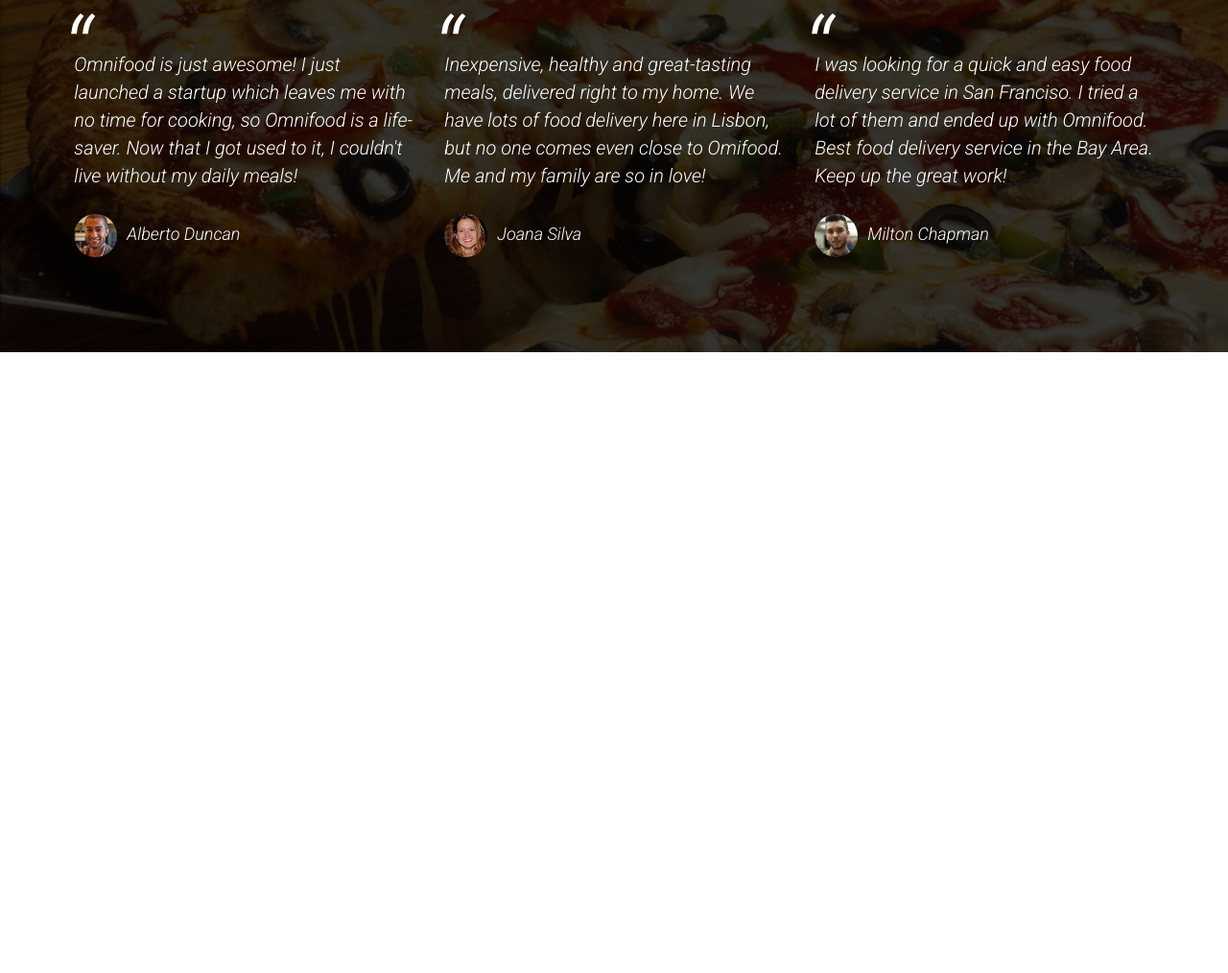
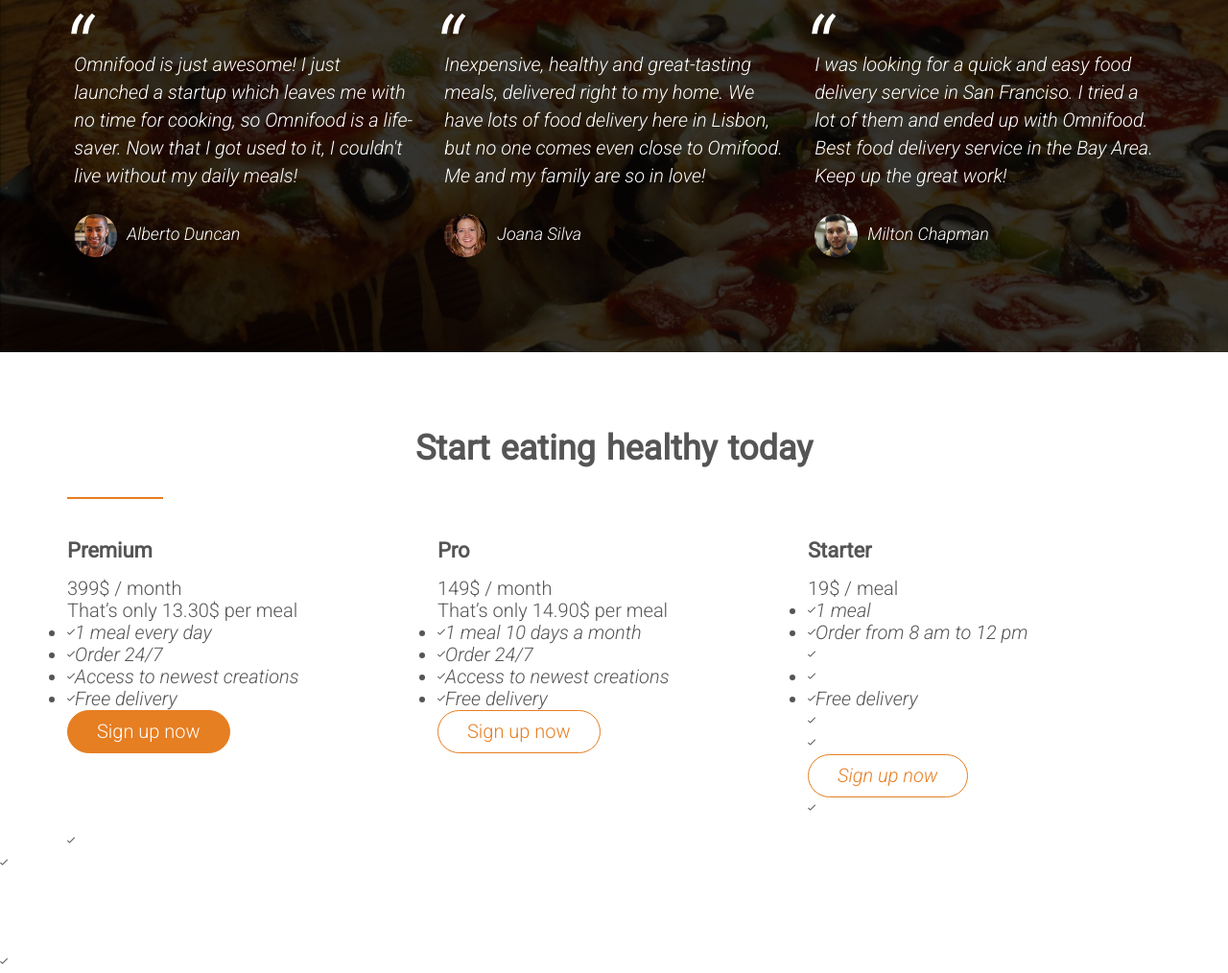
Before and after one commit to gdeluzuriaga/omnifood, a plain HTML site: page index.html in a window 1280 px wide. Shown: the part 3737-4751 px from the top of the page at 96% size. Before the commit the page ends 4104 px from the top, so only its background shows below. Drawn offline with Linux system fonts and the light colour scheme; files whose address does not match are found by name.

Commit message:
created signup , styling next

```diff
--- a/index.html
+++ b/index.html
@@ -238,5 +238,76 @@
                     </div>
                 </div>
             </section>
+
+
+            <section class="section-plans">
+                <div class="row">
+                    <h2>Start eating healthy today</h2>
+                </div>
+                <div class="row">
+                    <div class="col span-1-of-3">
+                        <div class="plan-box">
+                            <div>
+                                <h3>Premium</h3>
+                                <p class="plan-price">399$ / month</p>
+                                <p class="plan-price-meal">That’s only 13.30$ per meal</p>
+                            </div>
+                            <div>
+                            <ul>
+                            <li><i class="ion-ios-checkmark-empty">1 meal every day</i>
+                            <li><i class="ion-ios-checkmark-empty">Order 24/7</i>
+                            <li><i class="ion-ios-checkmark-empty">Access to newest creations</i>
+                            <li><i class="ion-ios-checkmark-empty">Free delivery</i>
+                            </ul>
+                            </div>
+                            <div>
+                                <a href="#" class="btn btn-full">Sign up now</a>
+                            </div>
+                        </div>
+                    </div>
+                    <div class="col span-1-of-3">
+                            <div class="plan-box">
+                                <div>
+                                    <h3>Pro</h3>
+                                    <p class="plan-price">149$ / month</p>
+                                    <p class="plan-price-meal">That’s only 14.90$ per meal</p>
+                                </div>
+                                <div>
+                                <ul>
+                                <li><i class="ion-ios-checkmark-empty">1 meal 10 days a month</i>
+                                <li><i class="ion-ios-checkmark-empty">Order 24/7</i>
+                                <li><i class="ion-ios-checkmark-empty">Access to newest creations</i>
+                                <li><i class="ion-ios-checkmark-empty">Free delivery</i>
+                                </ul>
+                                </div>
+                                <div>
+                                    <a href="#" class="btn btn-ghost">Sign up now</a>
+                                </div>
+                            </div>
+                        </div>
+                        <div class="col span-1-of-3">
+                                <div class="plan-box">
+                                    <div>
+                                        <h3>Starter</h3>
+                                        <p class="plan-price">19$ / meal</p>
+                                        <p class="plan-price-meal"></p>
+                                    </div>
+                                    <div>
+                                    <ul>
+                                    <li><i class="ion-ios-checkmark-empty">1 meal</i>
+                                    <li><i class="ion-ios-checkmark-empty">Order from 8 am to 12 pm</li>
+                                    <li><i class="ion-ios-checkmark-empty"></i>
+                                    <li><i class="ion-ios-checkmark-empty">Free delivery</i>
+                                    </ul>
+                                    </div>
+                                    <div>
+                                        <a href="#" class="btn btn-ghost">Sign up now</a>
+                                    </div>
+                                </div>
+                            </div>
+                </div>
+            </section>
+
+
     </body>
 </html>
```
